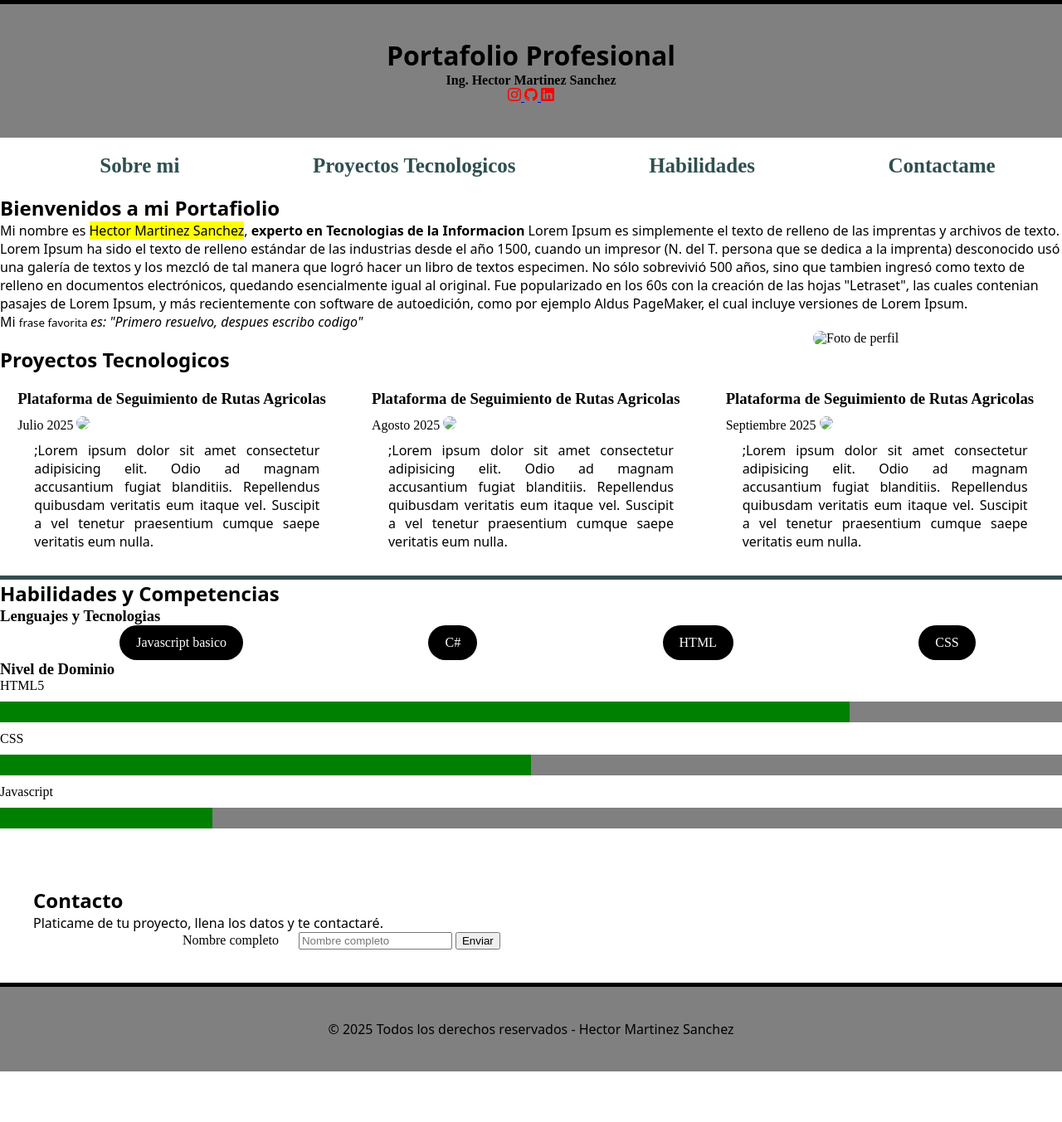
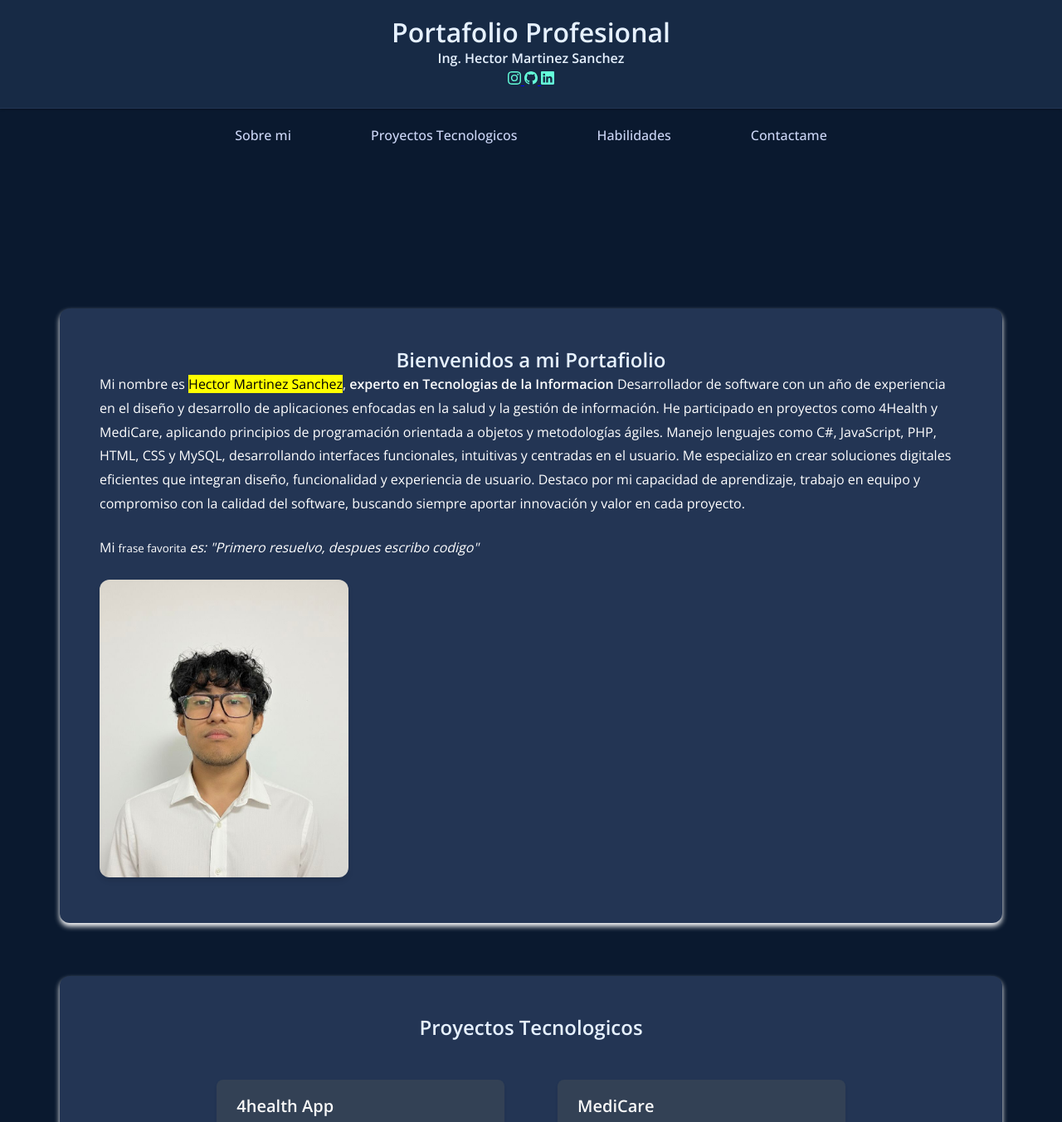
Before and after one commit to FallenRaven01/portafolio-HMartinez, a plain HTML site: page index.html in a window 1280 px wide. Shown: the top 1353 px of the page at 83% size. Before the commit the page ends 1292 px from the top, so only its background shows below. Drawn offline with nearby package versions, Linux system fonts and the light colour scheme; a web font is replaced by a local one.

Commit message:
Actualizacion final U1 23/10/2025

```diff
--- a/css/main.css
+++ b/css/main.css
@@ -1,141 +1,293 @@
-        @import url('https://fonts.googleapis.com/css2?family=Alan+Sans&family=Bitcount+Single+Ink:wght@100..900&display=swap');
-           *{
-                margin:auto;
-            }
-           header{
-                overflow: hidden;
-              padding: 40px 0;
-              background-color: gray;
-              text-align: center;
-              border-top: solid 5px black;
-            }
-            p{
-                color: black;
-                font-family: "system-ui";
-            }
-            .bi{
-                color: red;
+@import url('https://fonts.googleapis.com/css2?family=Open+Sans:wght@400;500;600&display=swap');
+
+* {
+    margin: 0;
+    padding: 0;
+    box-sizing: border-box;
 }
 
-            #menu-principal{
+html {
+    scroll-behavior: smooth;
+    scroll-padding-top: 80px; /* Ajuste para el header fijo */
+}
+
+body {
+    font-family: 'Open Sans', system-ui, sans-serif;
+    background: #0a192f; /* Azul marino muy oscuro */
+    min-height: 100vh;
+    color: #e6f1ff;
+    line-height: 1.6;
+}
+
+header {
+    background-color: #172a45;
+    padding: 1.25rem 0;
+    box-shadow: 0 1px 3px rgba(0, 0, 0, 0.3);
+    top: 0;
+    left: 0;
+    right: 0;
+    width: 100%;
+    z-index: 100;
+    border-bottom: 1px solid #233554;
+    text-align: center;
+    display: flex;
+    flex-direction: column;
+    align-items: center;
+}
+
+p {
+    color: #ffffff;
+    line-height: 1.8;
+    margin-bottom: 1.5rem;
+}
+
+.bi {
+    color: #64ffda;
+}
+
+#menu-principal {
+    width: 100%;
+    max-width: 800px;
+    margin: 0 auto;
     list-style-type: none;
     display: flex;
+    justify-content: center;
+    align-items: center;
+    gap: 3rem;
+}
 
+#menu-principal a {
+    text-decoration: none;
+    color: #ccd6f6;
+    font-size: 1rem;
+    font-weight: 500;
+    padding: 0.75rem 1.5rem;
+    border-radius: 4px;
+    transition: all 0.2s ease;
+    text-align: center;
+    display: block;
 }
-            #menu-principal a{
-                text-decoration: none;
-                color: darkslategray;
-                font-size: 25px;
-                font-weight: bolder;
-                padding: 8px;
+
+#menu-principal a:hover {
+    color: #64ffda;
+    background-color: #233554;
 }
-            #menu-principal a:hover{
-                color: white;
-                background-color: darkslategray;
+
+nav {
+    padding: 0.5rem 0;
+    width: 100%;
+    display: flex;
+    justify-content: center;
+    align-items: center;
 }
-            nav{
-                overflow: hidden;
-                padding: 20px 0;
-            }
+
 #foto-perfil {
     width: 300px;
-                border-radius: 20px;
-                float: right;
+    border-radius: 12px;
+    box-shadow: 0 4px 6px rgba(0, 0, 0, 0.1);
+    transition: transform 0.3s ease;
 }
 
-            h1,h2{
-                font-family: "Bitcount Single Ink", system-ui;
-            }
-
-            main{
-                overflow: hidden;
-            }
-
-            section{
-                overflow: hidden;
-            }
-            .proyecto{
-                width: 30%;
-                margin-top: 20px;
-            }
-            #Proyectos{
-                padding: 20px 30px;
-                border-top: solid 5px darkgray;
-                margin-top: 30px;
+h1,
+h2 {
+    font-family: 'Open Sans', system-ui;
+    color: #e6f1ff;
+    font-weight: 600;
+    line-height: 1.2;
     text-align: center;
 }
 
-            #lista-proyectos{
+main {
+    max-width: 1200px;
+    margin: 0 auto;
+    padding: 7rem 2rem 3rem;
+}
+
+section {
+    margin: 4rem 0;
+    padding: 3rem;
+    background: #233554;
+    border-radius: 12px;
+    box-shadow: 0 4px 6px rgb(255, 255, 255);
+    margin-bottom: 3rem;
+    backdrop-filter: blur(8px);
+}
+
+.proyecto {
+    width: calc(33.333%);
+    background-color: #334155;
+    border-radius: 8px;
+    box-shadow: 0 2px 4px rgba(0, 0, 0, 0.05);
+    transition: transform 0.3s ease;
+    overflow: hidden;
+    margin: 1rem;
+}
+
+#Proyectos {
+    padding: 4rem 2rem;
+    text-align: center;
+    border-top: 1px solid #eff2f6;
+    margin-top: 3rem;
+    margin-bottom: 3rem;
+}
+
+#lista-proyectos {
     display: flex;
+    gap: 2rem;
+    flex-wrap: wrap;
+    justify-content: center;
+    margin-top: 2rem;
 }
 
 .proyecto img {
-                width: 90%;
-                border-radius: 15px;
-                margin-top: 10px;
+    width: 100%;
+    border-radius: 8px 8px 0 0;
+    object-fit: cover;
 }
 
-            .proyecto P{
-                text-align: justify;
-                padding: 10px 20px;
+.proyecto p {
+    text-align: center;
+    padding: 1rem 1.5rem;
+    color: #ffffff;
+    font-size: 0.95rem;
 }
 
-            .proyecto h3{
-                color: #000000;
+.proyecto h3 {
+    color: #f9f9f9;
+    margin: 1rem 1.5rem;
+    font-size: 1.25rem;
+    font-weight: 600;
 }
 
-            #habilidades{
-                overflow: hidden;
-                margin-top: 20px;
-                padding-bottom: 20px;
-                border-top: solid 5px #344d4d;
+#habilidades {
+    margin-top: 3rem;
+    margin-bottom: 3rem;
+    padding: 3rem 2rem;
+    border-top: 1px solid #e2e8f0;
 }
-            progress{
+
+progress {
     width: 100%;
-                height: 25px;
-                border-radius: 5px;
-                margin: 10px 0
+    height: 8px;
+    border-radius: 4px;
+    margin: 0.75rem 0 1.5rem;
+    background: #f1f5f9;
 }
-            .lista-tecnologias{
+
+progress::-webkit-progress-value {
+    background: #2563eb;
+    border-radius: 4px;
+}
+
+progress::-webkit-progress-bar {
+    background: #f1f5f9;
+    border-radius: 4px;
+}
+
+.lista-tecnologias {
     list-style: none;
     display: flex;
-                margin-left: 0;
-                gap: 15px;
+    flex-wrap: wrap;
+    gap: 1rem;
+    margin: 2rem 0;
 }
 
-            .lista-tecnologias li{
-                background-color: #000;
-                color: #ffff;
-                padding: 12px 20px;
+.lista-tecnologias li {
+    background-color: #233554;
+    color: #f6f6f7;
+    padding: 0.75rem 1.25rem;
     border-radius: 25px;
-                text-align: center;
+    font-size: 0.9rem;
+    border: 1px solid #ffffff;
+    transition: all 0.2s ease;
 }
 
-            #contacto{
-                padding: 40px;
-
+.lista-tecnologias li:hover {
+    background-color: #2563eb;
+    color: white;
+    border-color: #2563eb;
+    transform: translateY(-2px);
 }
 
-            .campos{
-                width: 70%;
-                clear: both;
-                font-size: 28;
-            }
-            .campos label{
-                padding-right: 20px;
+#contacto {
+    padding: 4rem 2rem;
+    background: #233554;
+    border-radius: 12px;
+    box-shadow: 0 1px 3px rgba(0, 0, 0, 0.1);
+    margin: 4rem 0;
 }
 
-            .campos imput{
-                padding: 10px;
-                border: solid 2px #344d4d;
-                width: 50%;
-                font-size: 20px;
-                border-radius: 10px;
+.campos {
+    width: 100%;
+    max-width: 600px;
+    margin: 0 auto;
 }
-            footer{
-              overflow: hidden;
-              padding: 40px 0;
-              background-color: gray;
+
+.campos label {
+    display: block;
+    margin-bottom: 0.5rem;
+    color: #ffffff;
+    font-weight: 500;
+    font-size: 0.95rem;
+}
+
+.campos input,
+.campos select {
+    width: 100%;
+    padding: 0.75rem;
+    margin-bottom: 1.5rem;
+    border: 1px solid #e2e8f0;
+    border-radius: 6px;
+    font-size: 1rem;
+    color: #334155;
+    transition: all 0.2s ease;
+    background-color: #f8fafc;
+}
+
+.campos input:focus,
+.campos select:focus {
+    outline: none;
+    border-color: #2563eb;
+    box-shadow: 0 0 0 3px rgba(37, 99, 235, 0.1);
+}
+
+.boton-contenedor {
+    display: flex;
+    justify-content: flex-end;
+    margin-top: 2rem;
+    width: 100%;
+}
+
+.campos button {
+    background-color: #2563eb;
+    color: white;
+    padding: 0.75rem 2rem;
+    border: none;
+    border-radius: 6px;
+    font-size: 1rem;
+    font-weight: 500;
+    cursor: pointer;
+    transition: all 0.2s ease;
+    min-width: 120px;
+}
+
+.campos button:hover {
+    background-color: #1d4ed8;
+    transform: translateY(-1px);
+    box-shadow: 0 2px 4px rgba(37, 99, 235, 0.2);
+}
+
+.campos .opciones {
+    display: flex;
+    gap: 2rem;
+    margin-bottom: 1.5rem;
+}
+
+footer {
+    background-color: #172a45;
+    padding: 2rem 0;
     text-align: center;
-              border-top: solid 5px black;
+    border-top: 1px solid #000000;
+    color: #64748b;
+    margin-top: 4rem;
 }
--- a/index.html
+++ b/index.html
@@ -40,59 +40,49 @@
 
     <nav>
         <ul id="menu-principal">
-            <li><a href="#">Sobre mi</a></li>
-            <li><a href="#proyecto">Proyectos Tecnologicos</a></li>
+            <li><a href="#sobre-mi">Sobre mi</a></li>
+            <li><a href="#proyectos">Proyectos Tecnologicos</a></li>
             <li><a href="#habilidades">Habilidades</a></li>
-            <li><a href="https://www.linkedin.com/jobs/">Contactame</a></li>
+            <li><a href="#contacto">Contactame</a></li>
         </ul>
     </nav>
 
     <main>
-        <!-- CONTENIDO PRINCIPAL -->
-        <section>
+
+        <section id="sobre-mi">
             <h2>Bienvenidos a mi Portafiolio</h2>
             <p> Mi nombre es <mark>Hector Martinez Sanchez</mark>, <strong>experto en Tecnologias de la
-                    Informacion</strong> Lorem Ipsum es simplemente el texto de relleno de
-                las imprentas y archivos de texto. Lorem Ipsum ha
-                sido el texto de relleno estándar de las industrias desde el año 1500, cuando un impresor (N. del T.
-                persona que se dedica a la imprenta) desconocido usó una galería de textos y los mezcló de tal
-                manera que logró hacer un libro de textos especimen. No sólo sobrevivió 500 años, sino que tambien
-                ingresó como texto de relleno en documentos electrónicos, quedando esencialmente igual al original.
-                Fue popularizado en los 60s con la creación de las hojas "Letraset", las cuales contenian pasajes de
-                Lorem Ipsum, y más recientemente con software de autoedición, como por ejemplo Aldus PageMaker, el
-                cual incluye versiones de Lorem Ipsum.</p>
+                    Informacion</strong> Desarrollador de software con un año de experiencia en el diseño y desarrollo
+                de aplicaciones enfocadas en la salud y la gestión de información. He participado en proyectos como
+                4Health y MediCare, aplicando principios de programación orientada a objetos y metodologías ágiles.
+                Manejo lenguajes como C#, JavaScript, PHP, HTML, CSS y MySQL, desarrollando interfaces funcionales,
+                intuitivas y centradas en el usuario.
+                Me especializo en crear soluciones digitales eficientes que integran diseño, funcionalidad y experiencia
+                de usuario.
+                Destaco por mi capacidad de aprendizaje, trabajo en equipo y compromiso con la calidad del software,
+                buscando siempre aportar innovación y valor en cada proyecto.</p>
             <p>Mi <small>frase favorita </small> <em>es: "Primero resuelvo, despues escribo codigo"</em></p>
-            <img src="./images/foto-perfil.jpg" alt="Foto de perfil" id="foto-perfil" />
+            <img src="./images/HectorIMG.jpg" alt="Foto de perfil" id="foto-perfil" />
         </section>
         <section id="proyectos">
             <h2>Proyectos Tecnologicos</h2>
             <div id="lista-proyectos">
                 <article class="proyecto">
-                    <h3>Plataforma de Seguimiento de Rutas Agricolas </h3>
-                    <time datetime="2025-07">Julio 2025</time>
-                    <img src="./images/Proyecto nuevo.jpg" />
-                    <p>;Lorem ipsum dolor sit amet consectetur adipisicing elit. Odio ad magnam accusantium fugiat
-                        blanditiis. Repellendus quibusdam veritatis eum itaque vel. Suscipit a vel tenetur
-                        praesentium
-                        cumque saepe veritatis eum nulla.</p>
+                    <h3>4health App</h3>
+                    <time datetime="2025-07">Mayo-Agosto del 2025</time>
+                    <img src="./images/4healthLogo.jpg" />
+                    <p>4Health es una aplicación de escritorio desarrollada en C# y MySQL para monitorear hábitos
+                        saludables como alimentación, hidratación, descanso y ejercicio. Permite registrar datos,
+                        generar reportes y calcular indicadores como IMC y VO₂ máximo. Diseñada con enfoque en
+                        usabilidad, bienestar y prevención, alineada al ODS 3: Salud y Bienestar.</p>
                 </article>
                 <article class="proyecto">
-                    <h3>Plataforma de Seguimiento de Rutas Agricolas </h3>
-                    <time datetime="2025-07">Agosto 2025</time>
-                    <img src="./images/Proyecto nuevo.jpg" />
-                    <p>;Lorem ipsum dolor sit amet consectetur adipisicing elit. Odio ad magnam accusantium fugiat
-                        blanditiis. Repellendus quibusdam veritatis eum itaque vel. Suscipit a vel tenetur
-                        praesentium
-                        cumque saepe veritatis eum nulla.</p>
-                </article>
-                <article class="proyecto">
-                    <h3>Plataforma de Seguimiento de Rutas Agricolas </h3>
-                    <time datetime="2025-07">Septiembre 2025</time>
-                    <img src="./images/Proyecto nuevo.jpg" />
-                    <p>;Lorem ipsum dolor sit amet consectetur adipisicing elit. Odio ad magnam accusantium fugiat
-                        blanditiis. Repellendus quibusdam veritatis eum itaque vel. Suscipit a vel tenetur
-                        praesentium
-                        cumque saepe veritatis eum nulla.</p>
+                    <h3>MediCare</h3>
+                    <time datetime="2025-07">Septiembre-Presente año</time>
+                    <img src="./images/MediCareLogo.jpg.png" />
+                    <p>MediCare es una aplicación de escritorio desarrollada en C# y MySQL para la gestión de pacientes,
+                        médicos y citas médicas. Mejora la eficiencia administrativa y la atención al paciente mediante
+                        un diseño orientado a objetos y una interfaz clara y funcional.</p>
                 </article>
             </div>
         </section>
@@ -101,7 +91,7 @@
             <h3>Lenguajes y Tecnologias</h3>
             <ul class="lista-tecnologias">
                 <li>Javascript basico</li>
-                <li>C#</li>
+                <li>Php</li>
                 <li>HTML</li>
                 <li>CSS</li>
             </ul>
@@ -118,6 +108,10 @@
                 <label>Javascript</label>
                 <progress max="100" value="20">20%</progress>
             </div>
+            <div>
+                <label>Php</label>
+                <progress max="100" value="65">65%</progress>
+            </div>
         </section>
         <section id="contacto">
             <h2>Contacto</h2>
@@ -125,8 +119,47 @@
             <form>
                 <div class="campos">
                     <label>Nombre completo</label>
-                    <input type="text" name="nombre" placeholder="Nombre completo" />
+                    <input type="text" name="nombre" placeholder="Nombre completo" required />
                     <button>Enviar</button>
+                </div>
+                <div class="campos">
+                    <label>Email</label>
+                    <input type="email" name="correo_electronico" placeholder="ejemplo@utcancun.edu.mx" required />
+                </div>
+                <div class="campos">
+                    <label>Motivo</label>
+                    <select>
+                        <option value="selected">Seleccione</option>
+                        <option value="1">Contacto</option>
+                        <option>Cotizacion</option>
+                        <option>Otro</option>
+                    </select>
+                </div>
+                <div class="campos">
+                    <label>Telefono</label>
+                    <input type="tel" />
+                </div>
+                <div class="campos">
+                    <label>Fecha de evento</label>
+                    <input type="date" />
+                </div>
+                <div class="campos">
+                    <label>Numero de empleados</label>
+                    <input type="number" />
+                </div>
+                <div class="campos">
+                    <label>Mensaje</label>
+                    <input type="checkbox" class="Opciones" name="modalidad"><span>Whatsapp</span>
+                    <input type="checkbox" class="Opciones" name="modalidad"><span>Correo</span>
+                </div>
+                <div class="campos">
+                    <label>¿Eres cliente?</label>
+                    <input type="radio" name="es_cliente" value="si" />Si
+                    <input type="radio" name="es_cliente" value="no" />No
+                </div>
+                <div class="campos">
+                    <label>¿Fotografia?</label>
+                    <input type="file" />
                 </div>
             </form>
         </section>
```
Also changed, not shown: images/4healthLogo.jpg (added), images/HectorIMG.jpg (added), images/MediCareLogo.jpg.png (added). Lines whose indentation alone changed are shown as unchanged.
